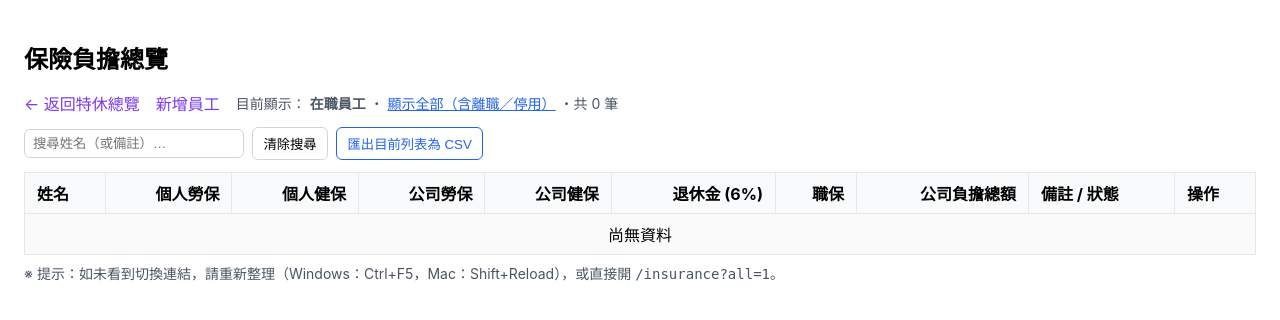
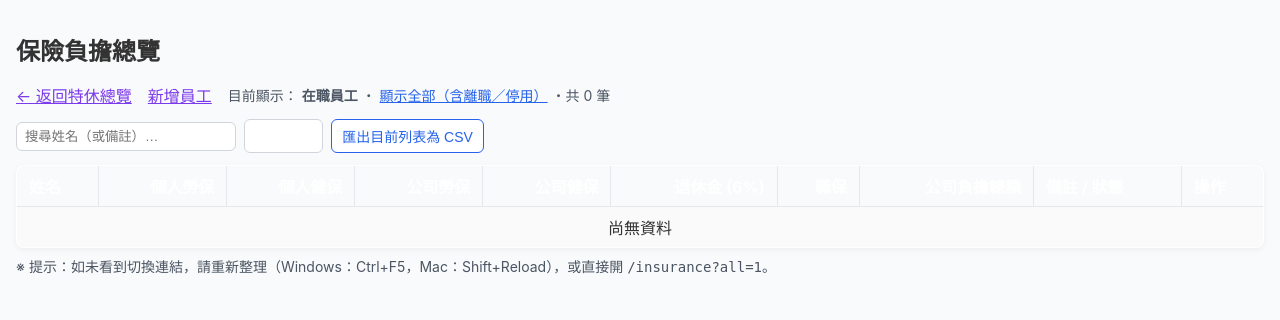
Before and after one commit to penguinpharmacy/penguin-HR-system, a Flask app: page /insurance in a window 1280 px wide. Shown: the top 320 px of the page. Run offline with Flask 3, Linux system fonts and the light colour scheme; data that the repository does not hold is empty; some libraries are stand-ins or nearby versions.

Commit message:
Update style.css

```diff
--- a/static/style.css
+++ b/static/style.css
@@ -1,4 +1,86 @@
-body { font-family: Arial, sans-serif; }
-table { width: 100%; border-collapse: collapse; }
-th, td { padding: 8px; text-align: left; border-bottom: 1px solid #ddd; }
-a { text-decoration: none; }
+/* ====== 全域設定 ====== */
+body {
+  font-family: "Microsoft JhengHei", "PingFang TC", Arial, sans-serif;
+  background-color: #f9fafb;
+  color: #333;
+  margin: 0;
+  padding: 0;
+}
+
+/* ====== 頁首 Header ====== */
+.header {
+  display: flex;
+  align-items: center;
+  padding: 12px 20px;
+  background: #1e3a8a; /* 主色：深藍 */
+  color: white;
+  box-shadow: 0 2px 6px rgba(0,0,0,0.1);
+}
+
+.header img {
+  height: 40px;
+  margin-right: 12px;
+}
+
+.header h1 {
+  font-size: 20px;
+  margin: 0;
+}
+
+/* ====== 表格樣式 ====== */
+table {
+  width: 100%;
+  border-collapse: collapse;
+  margin-top: 20px;
+  background: white;
+  border-radius: 8px;
+  overflow: hidden;
+  box-shadow: 0 2px 6px rgba(0,0,0,0.05);
+}
+
+table th {
+  background: #3b82f6; /* 藍色表頭 */
+  color: white;
+  padding: 10px;
+  text-align: left;
+  font-weight: bold;
+}
+
+table td {
+  padding: 10px;
+  border-bottom: 1px solid #ddd;
+}
+
+table tr:nth-child(even) {
+  background: #f1f5f9; /* 偶數列淺灰背景 */
+}
+
+/* ====== 按鈕樣式 ====== */
+button, .btn {
+  background: #2563eb;
+  color: white;
+  border: none;
+  padding: 8px 14px;
+  border-radius: 6px;
+  cursor: pointer;
+  text-decoration: none;
+  font-size: 14px;
+}
+
+button:hover, .btn:hover {
+  background: #1e40af;
+}
+
+/* ====== 搜尋框 ====== */
+input[type="text"], input[type="date"], select {
+  padding: 6px 10px;
+  border: 1px solid #ccc;
+  border-radius: 6px;
+  font-size: 14px;
+}
+
+input[type="text"]:focus, input[type="date"]:focus {
+  border-color: #2563eb;
+  outline: none;
+  box-shadow: 0 0 4px rgba(37, 99, 235, 0.4);
+}
```
